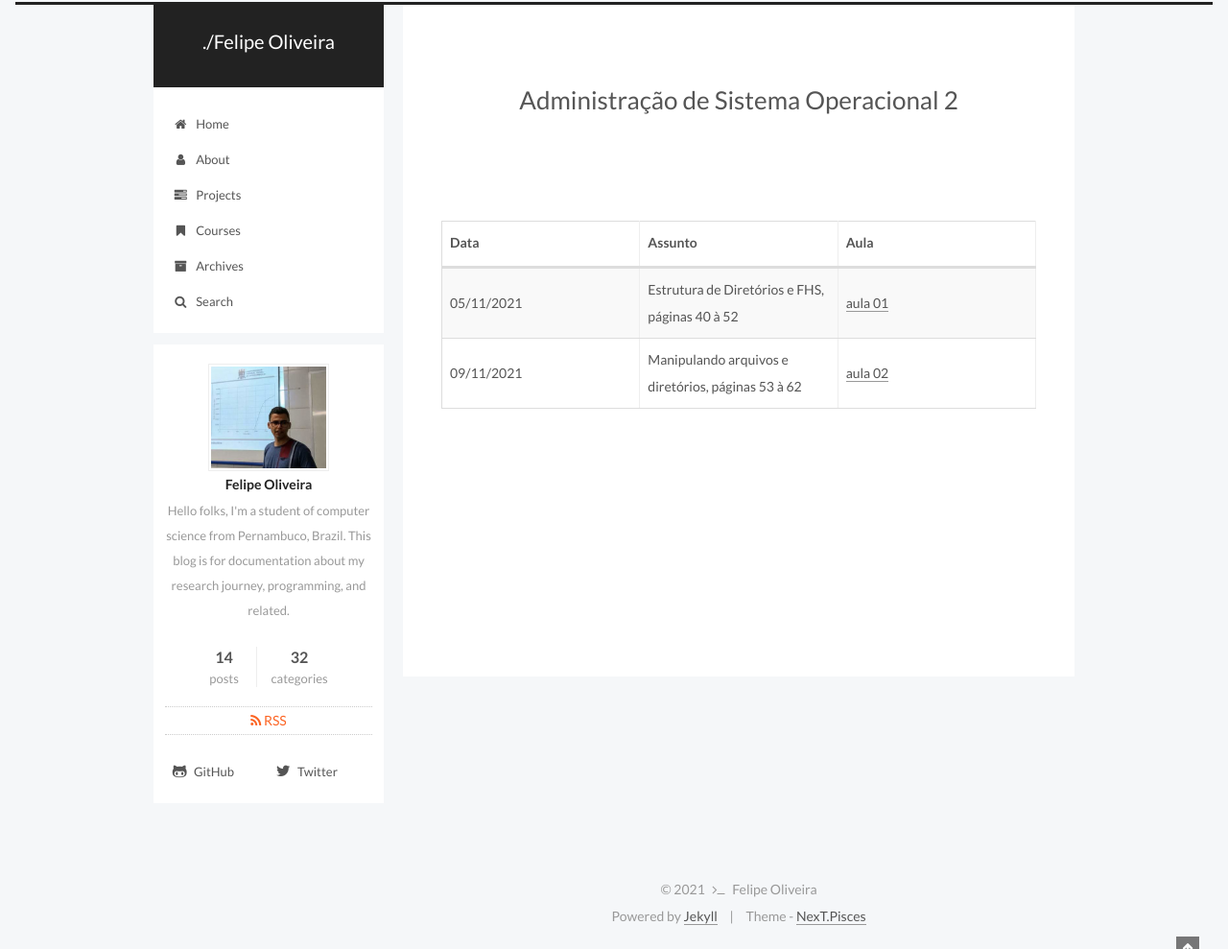
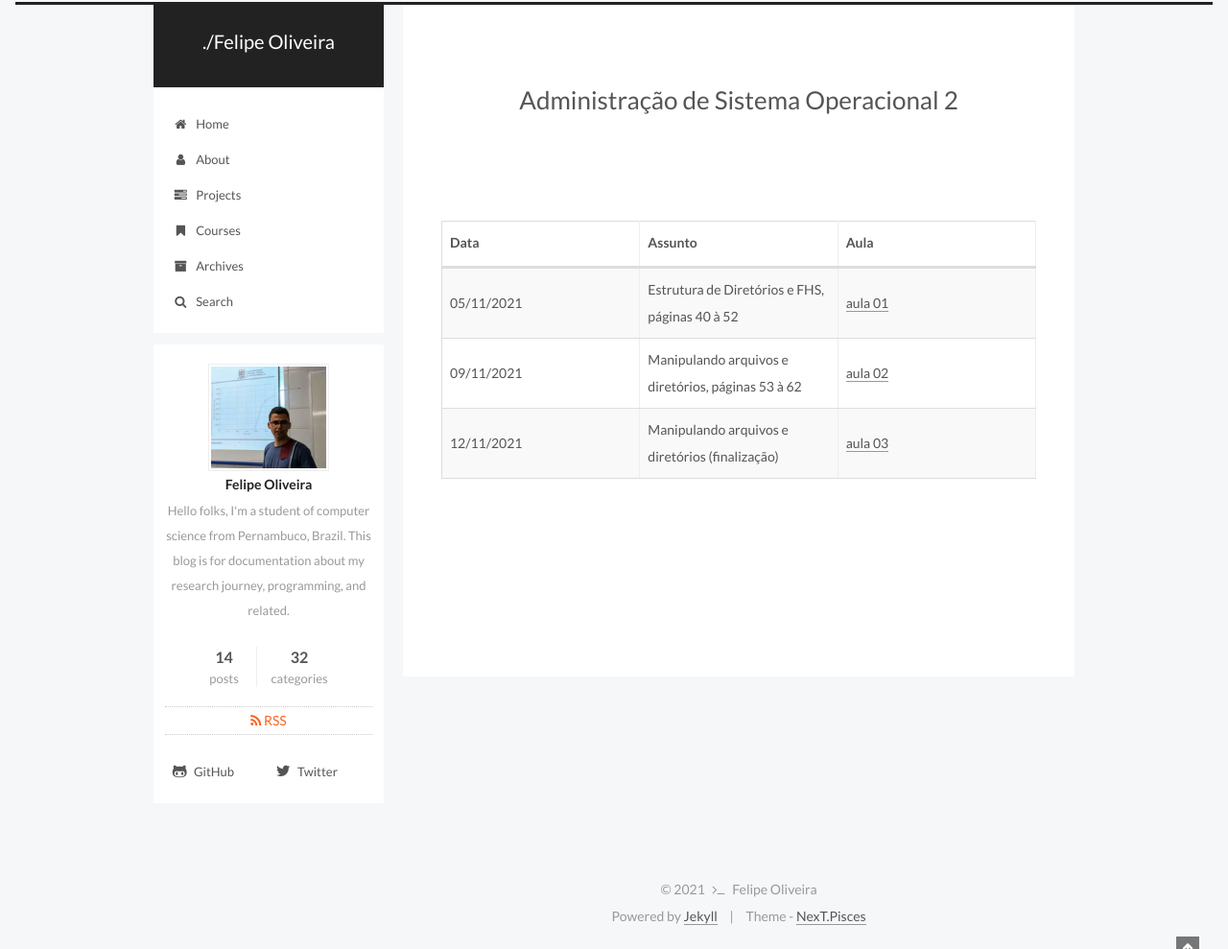
Before and after one commit to fdoliv/fdoliv.github.io, a Jekyll site: the page built from courses/aso2/index.md, in a window 1280 px wide. Shown: the whole page at 96% size. Built offline with Jekyll 4.4.1, drawn with Linux system fonts in a browser that asks for light colours.

Commit message:
Aula 03 aso2

```diff
--- a/courses/aso2/index.md
+++ b/courses/aso2/index.md
@@ -15,3 +15,4 @@ comments: false
 | -- | ------------ | --- |
 | 05/11/2021 | Estrutura de Diretórios e FHS, páginas 40 à 52 | [aula 01]({{ site.url }}/assets/arquivos/aso2/aula01.pdf){:target="_blank"} |
 | 09/11/2021 | Manipulando arquivos e diretórios, páginas 53 à 62 | [aula 02]({{ site.url }}/assets/arquivos/aso2/aula02.pdf){:target="_blank"} |
+| 12/11/2021 | Manipulando arquivos e diretórios (finalização) | [aula 03]({{ site.url }}/assets/arquivos/aso2/aula03.pdf){:target="_blank"} |
```
Also changed, not shown: 1 other file.
